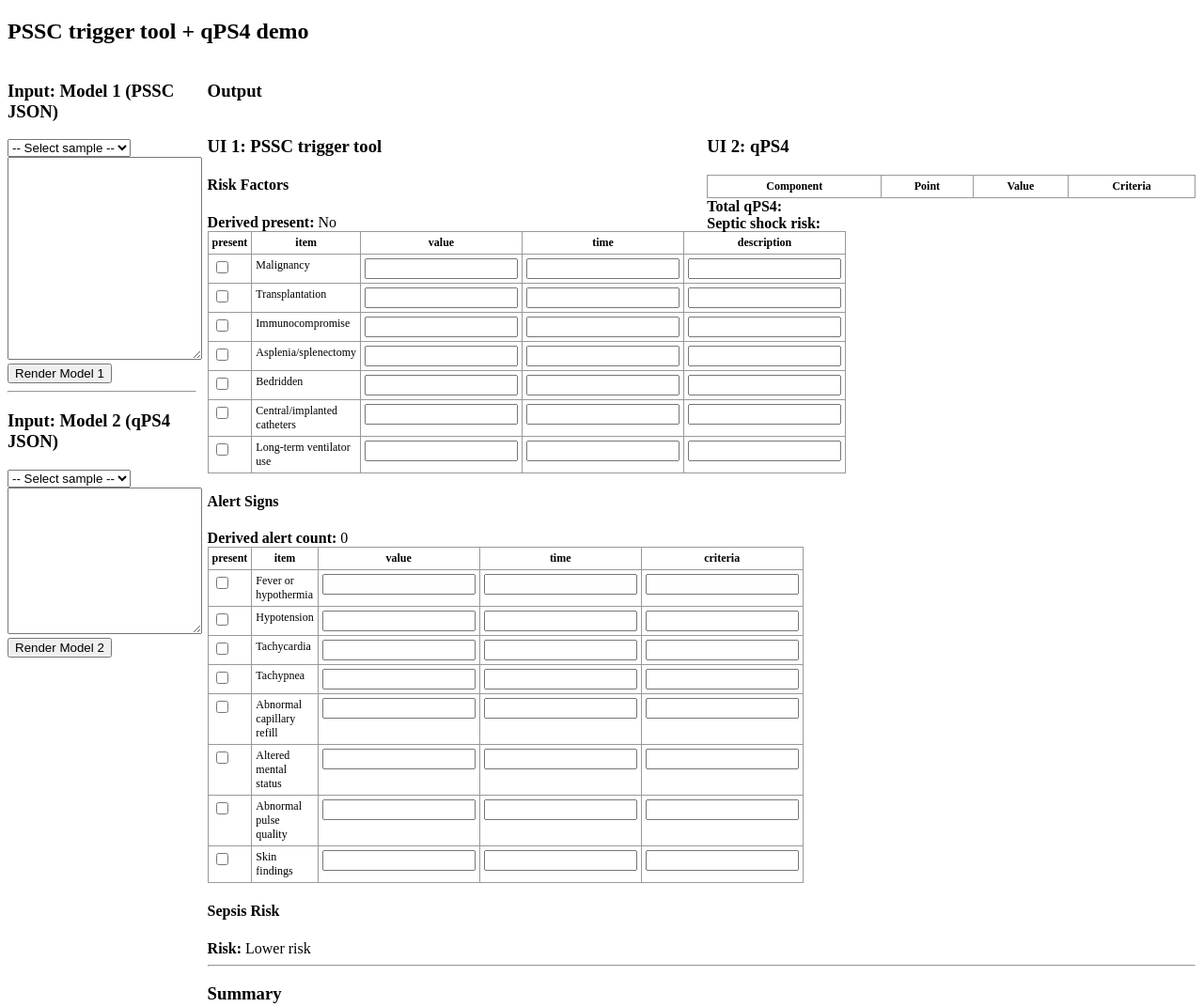
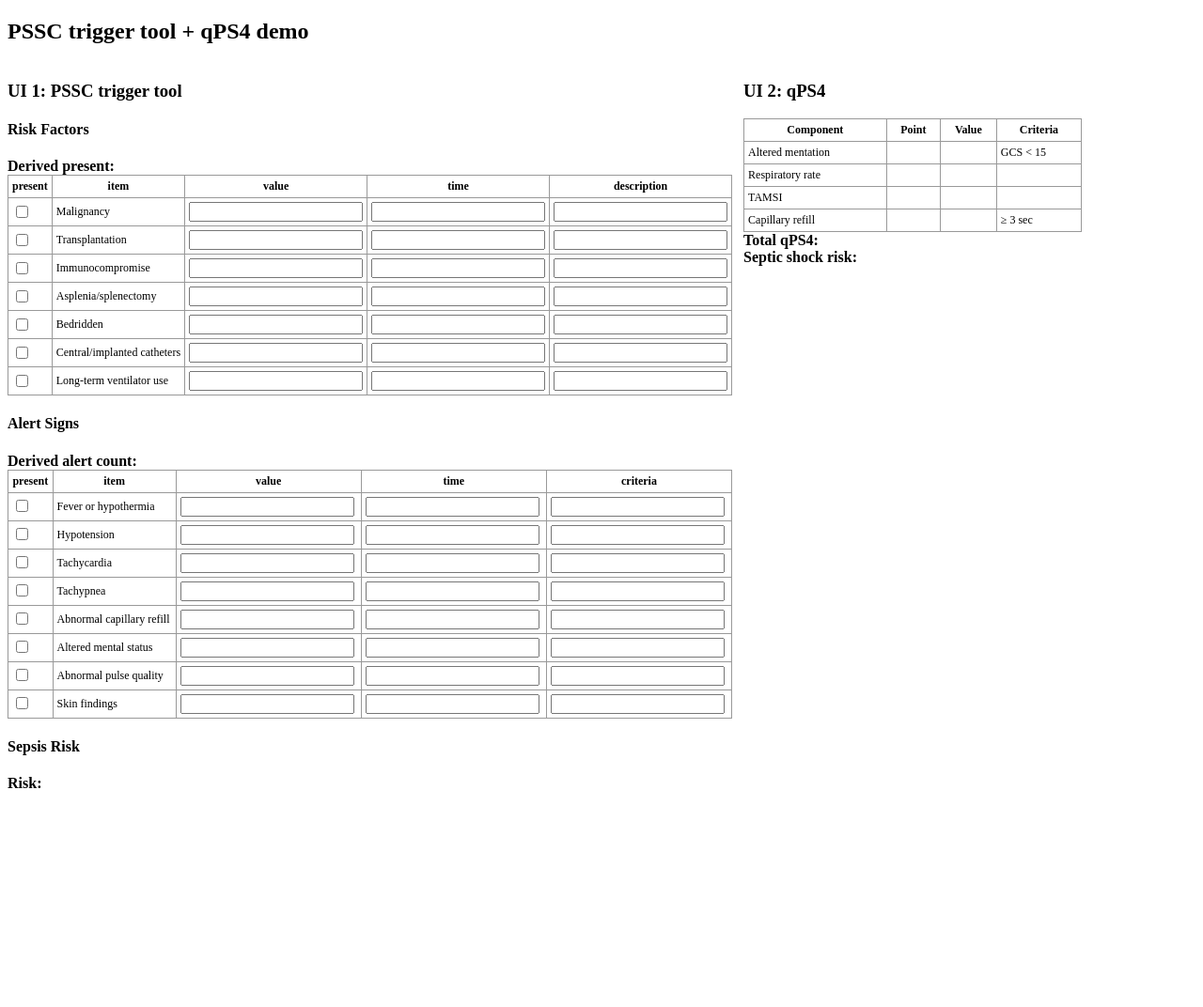
Before and after one commit to mantour/pssc-qps4-demo, a plain HTML site: page index.html in a window 1280 px wide. Shown: the top 1072 px of the page at 94% size. After the commit the page ends 867 px from the top, so only its background shows below. Drawn offline with Linux system fonts and the light colour scheme.

Commit message:
Update index.html

```diff
--- a/index.html
+++ b/index.html
@@ -2,116 +2,144 @@
 <html lang="zh-Hant">
 <head>
 <meta charset="utf-8" />
-  <meta name="viewport" content="width=device-width, initial-scale=1" />
 <title>PSSC + qPS4 Demo</title>
-
 <style>
-    table { font-size: 12px; border-collapse: collapse; width: 100%; }
-    th, td { padding: 4px; border: 1px solid #999; vertical-align: top; }
-    input { font-size: 12px; padding: 2px; }
-    textarea { font-family: monospace; width: 100%; }
-    .ui-col { flex: 1; min-width: 360px; }
+table { border-collapse: collapse; width:100%; font-size:12px; }
+th,td { border:1px solid #999; padding:4px; }
+textarea { width:100%; font-family: monospace; }
+.ui-col { min-width:360px; }
 </style>
 </head>
 
 <body>
 <h2>PSSC trigger tool + qPS4 demo</h2>
 
-<div style="display:flex; gap:12px; align-items:flex-start;">
-
-  <!-- LEFT -->
-  <div style="width:420px;">
-
-    <h3>Input: Model 1 (PSSC JSON)</h3>
-    <select id="sampleSelect1">
-      <option value="">-- Select sample --</option>
-      <option value="./samples/model1_pssc_example.json">example 1</option>
-      <option value="./samples/model1_pssc_example_2.json">example 2</option>
-      <option value="./samples/model1_pssc_example_3.json">example 3</option>
-    </select>
-
-    <textarea id="jsonInput" rows="14"></textarea>
-    <button id="renderBtn">Render Model 1</button>
-    <div id="jsonError" style="color:red"></div>
-
-    <hr>
-
-    <h3>Input: Model 2 (qPS4 JSON)</h3>
-    <select id="sampleSelect2">
-      <option value="">-- Select sample --</option>
-      <option value="./samples/model2_qps4_example.json">qPS4 example</option>
-    </select>
-
-    <textarea id="qps4Input" rows="10"></textarea>
-    <button id="renderQps4Btn">Render Model 2</button>
-    <div id="qps4Error" style="color:red"></div>
-
-  </div>
-
-  <!-- RIGHT -->
-  <div style="flex:1;">
-
-    <h3>Output</h3>
-
+<!-- ================= UI ================= -->
 <div style="display:flex; gap:12px;">
 
-      <!-- UI 1 -->
+<!-- ================= UI 1 ================= -->
 <div class="ui-col">
 <h3>UI 1: PSSC trigger tool</h3>
 
 <h4>Risk Factors</h4>
 <div><b>Derived present:</b> <span id="rfDerived"></span></div>
+
 <table>
 <thead>
 <tr><th>present</th><th>item</th><th>value</th><th>time</th><th>description</th></tr>
 </thead>
-          <tbody id="riskFactorsBody"></tbody>
+<tbody>
+<tr data-rf="Malignancy">
+  <td><input type="checkbox"></td><td>Malignancy</td>
+  <td><input></td><td><input></td><td><input></td>
+</tr>
+<tr data-rf="Transplantation">
+  <td><input type="checkbox"></td><td>Transplantation</td>
+  <td><input></td><td><input></td><td><input></td>
+</tr>
+<tr data-rf="Immunocompromise">
+  <td><input type="checkbox"></td><td>Immunocompromise</td>
+  <td><input></td><td><input></td><td><input></td>
+</tr>
+<tr data-rf="Asplenia/splenectomy">
+  <td><input type="checkbox"></td><td>Asplenia/splenectomy</td>
+  <td><input></td><td><input></td><td><input></td>
+</tr>
+<tr data-rf="Bedridden">
+  <td><input type="checkbox"></td><td>Bedridden</td>
+  <td><input></td><td><input></td><td><input></td>
+</tr>
+<tr data-rf="Central/implanted catheters">
+  <td><input type="checkbox"></td><td>Central/implanted catheters</td>
+  <td><input></td><td><input></td><td><input></td>
+</tr>
+<tr data-rf="Long-term ventilator use">
+  <td><input type="checkbox"></td><td>Long-term ventilator use</td>
+  <td><input></td><td><input></td><td><input></td>
+</tr>
+</tbody>
 </table>
 
 <h4>Alert Signs</h4>
 <div><b>Derived alert count:</b> <span id="asDerivedCount"></span></div>
+
 <table>
 <thead>
 <tr><th>present</th><th>item</th><th>value</th><th>time</th><th>criteria</th></tr>
 </thead>
-          <tbody id="alertSignsBody"></tbody>
+<tbody>
+<tr data-as="Fever or hypothermia">
+  <td><input type="checkbox"></td><td>Fever or hypothermia</td>
+  <td><input></td><td><input></td><td><input></td>
+</tr>
+<tr data-as="Hypotension">
+  <td><input type="checkbox"></td><td>Hypotension</td>
+  <td><input></td><td><input></td><td><input></td>
+</tr>
+<tr data-as="Tachycardia">
+  <td><input type="checkbox"></td><td>Tachycardia</td>
+  <td><input></td><td><input></td><td><input></td>
+</tr>
+<tr data-as="Tachypnea">
+  <td><input type="checkbox"></td><td>Tachypnea</td>
+  <td><input></td><td><input></td><td><input></td>
+</tr>
+<tr data-as="Abnormal capillary refill">
+  <td><input type="checkbox"></td><td>Abnormal capillary refill</td>
+  <td><input></td><td><input></td><td><input></td>
+</tr>
+<tr data-as="Altered mental status">
+  <td><input type="checkbox"></td><td>Altered mental status</td>
+  <td><input></td><td><input></td><td><input></td>
+</tr>
+<tr data-as="Abnormal pulse quality">
+  <td><input type="checkbox"></td><td>Abnormal pulse quality</td>
+  <td><input></td><td><input></td><td><input></td>
+</tr>
+<tr data-as="Skin findings">
+  <td><input type="checkbox"></td><td>Skin findings</td>
+  <td><input></td><td><input></td><td><input></td>
+</tr>
+</tbody>
 </table>
 
 <h4>Sepsis Risk</h4>
 <div><b>Risk:</b> <span id="sepsisRisk"></span></div>
-        <div id="triggerBlock">
-          <b>High risk due to:</b>
 <ul id="sepsisTriggers"></ul>
 </div>
-      </div>
 
-      <!-- UI 2 -->
+<!-- ================= UI 2 ================= -->
 <div class="ui-col">
 <h3>UI 2: qPS4</h3>
+
 <table>
 <thead>
 <tr><th>Component</th><th>Point</th><th>Value</th><th>Criteria</th></tr>
 </thead>
-          <tbody id="qps4TableBody"></tbody>
+<tbody>
+<tr data-q="altered_mentation">
+  <td>Altered mentation</td><td></td><td></td><td>GCS &lt; 15</td>
+</tr>
+<tr data-q="respiratory_rate">
+  <td>Respiratory rate</td><td></td><td></td><td></td>
+</tr>
+<tr data-q="TAMSI_threshold">
+  <td>TAMSI</td><td></td><td></td><td></td>
+</tr>
+<tr data-q="capillary_refill">
+  <td>Capillary refill</td><td></td><td></td><td>≥ 3 sec</td>
+</tr>
+</tbody>
 </table>
+
 <div><b>Total qPS4:</b> <span id="qps4Total"></span></div>
 <div><b>Septic shock risk:</b> <span id="qps4Risk"></span></div>
 </div>
 
 </div>
 
-    <hr>
-
-    <h3>Summary</h3>
-    <button id="fillBtn">帶入</button>
-    <button id="clearSummaryBtn">清空</button>
-    <textarea id="summary" rows="16"></textarea>
-
-  </div>
-</div>
-
-<script defer src="./model1.js"></script>
-<script defer src="./model2.js"></script>
-<script defer src="./main.js"></script>
+<script defer src="model1.js"></script>
+<script defer src="model2.js"></script>
+<script defer src="main.js"></script>
 </body>
 </html>
```
Lines whose indentation alone changed are shown as unchanged.
